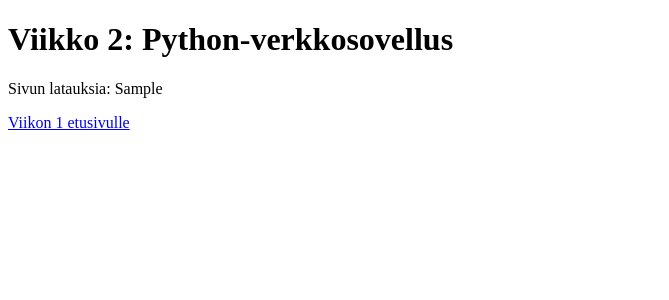
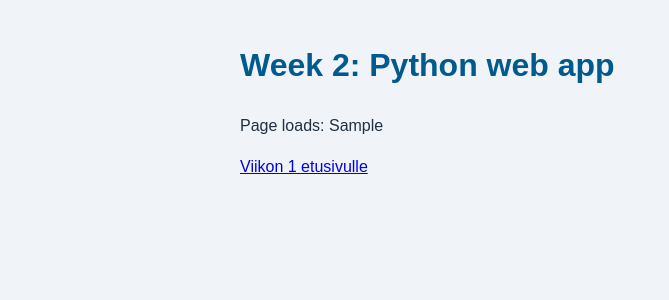
Before and after one commit to n0almo00/Week-2, a Flask app: page / in a window 1280 px wide. Shown: the top 300 px of the page, without its empty margins (0-669 px from the left). Run offline with Flask 3, Linux system fonts and the light colour scheme; tables that the repository leaves empty or names only in its code hold one stand-in row (values such as "Sample post").

Commit message:
Personalise the page

```diff
--- a/templates/index.html
+++ b/templates/index.html
@@ -1,12 +1,27 @@
+
 <!DOCTYPE html>
-<html lang="fi">
+<html lang="en">
 <head>
-    <meta charset="UTF-8">
-    <title>Viikko 2</title>
+  <meta charset="UTF-8">
+  <meta name="viewport" content="width=device-width, initial-scale=1">
+  <title>My Linux Server — Week 1</title>
+  <style>
+    body {
+      max-width: 800px;
+      margin: 40px auto;
+      padding: 0 20px;
+      font-family: sans-serif;
+      line-height: 1.6;
+      background: #f0f4f8;
+      color: #203040;
+    }
+    h1, h2 { color: #005a8d; }
+    pre { background: #fff; padding: 16px; overflow-x: auto; }
+  </style>
 </head>
 <body>
-    <h1>Viikko 2: Python-verkkosovellus</h1>
-    <p>Sivun latauksia: {{ kaynnit }}</p>
-    <p><a href="/">Viikon 1 etusivulle</a></p>
+  <h1>Week 2: Python web app</h1>
+  <p>Page loads: {{ kaynnit }}</p>
+  <p><a href="/">Viikon 1 etusivulle</a></p>
 </body>
 </html>
```
